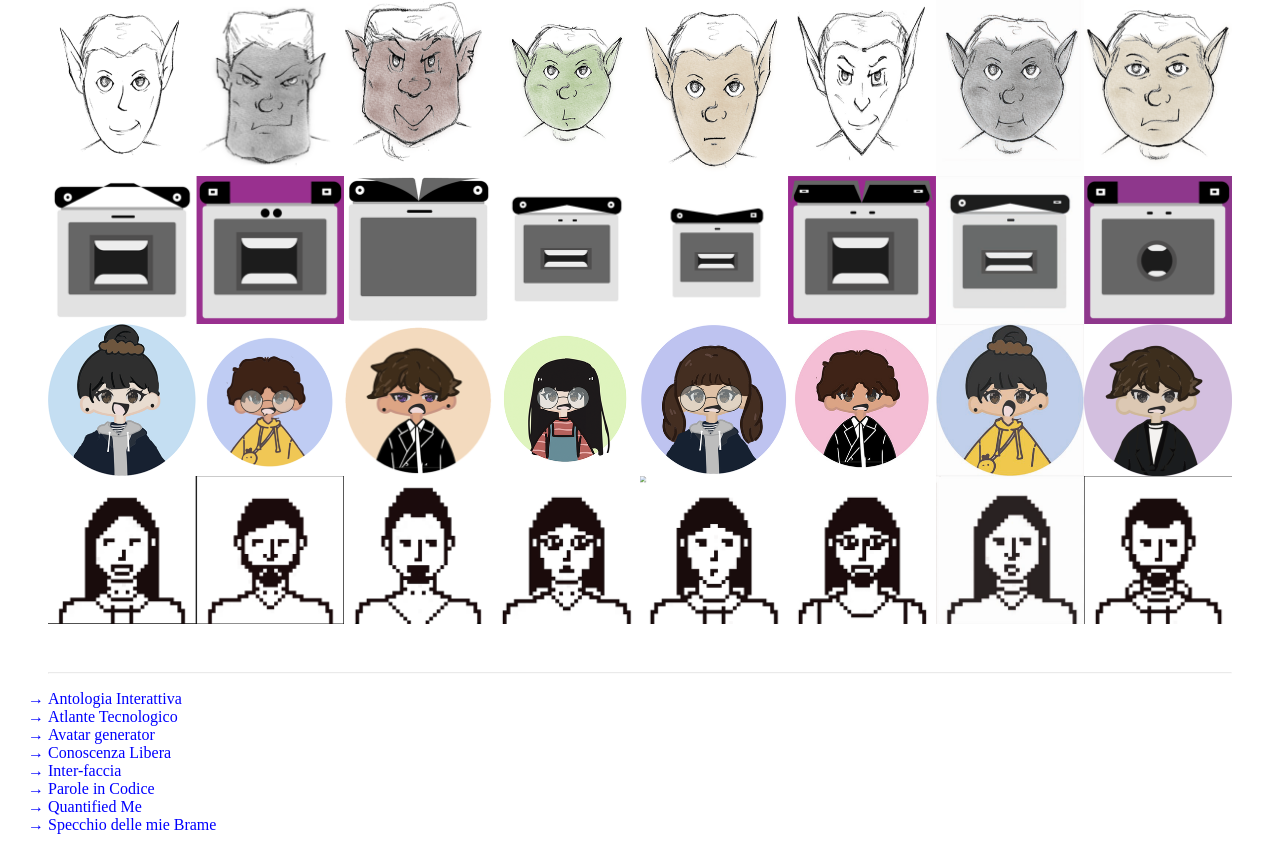
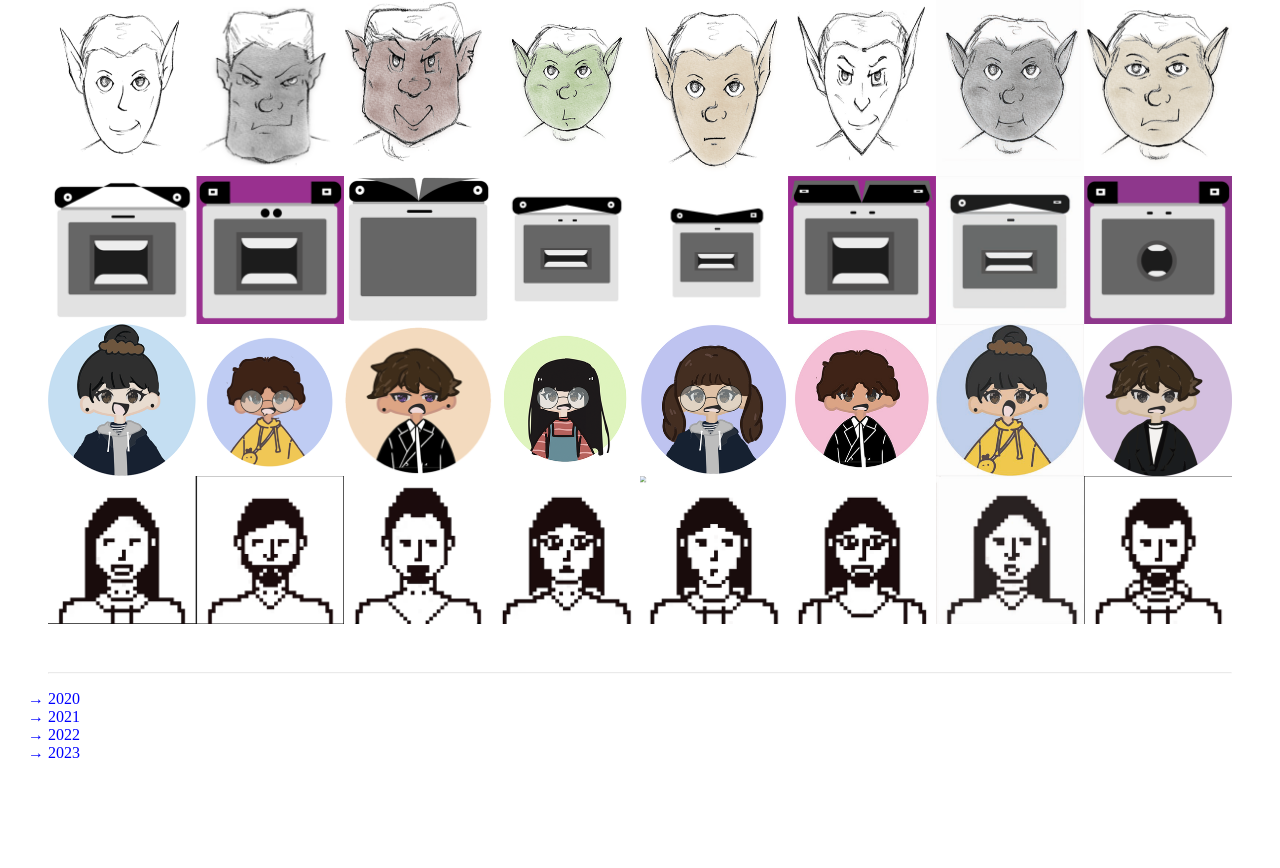
Before and after one commit to ixd-supsi/2022, a plain HTML site: page progetti/avatargenerator/index.html in a window 1280 px wide. Shown: the part 1085-1953 px from the top of the page. After the commit the page ends 1895 px from the top, so only its background shows below. Drawn offline with Linux system fonts and the light colour scheme.

Commit message:
fix 2022 index

```diff
--- a/progetti/avatargenerator/index.html
+++ b/progetti/avatargenerator/index.html
@@ -154,5 +154,5 @@
         </div>
     </body>
     <script type="text/javascript" src="script/avatars.js"></script>
-    <script type="text/javascript" src="script/menu.js"></script>
+    <script type="text/javascript" src="../../script/menu.js"></script>
 </html>
```
Also changed, not shown: progetti/inter-faccia/index.html (+1 -1 lines), progetti/specchiodellemiebrame/index.html (+1 -1 lines).
